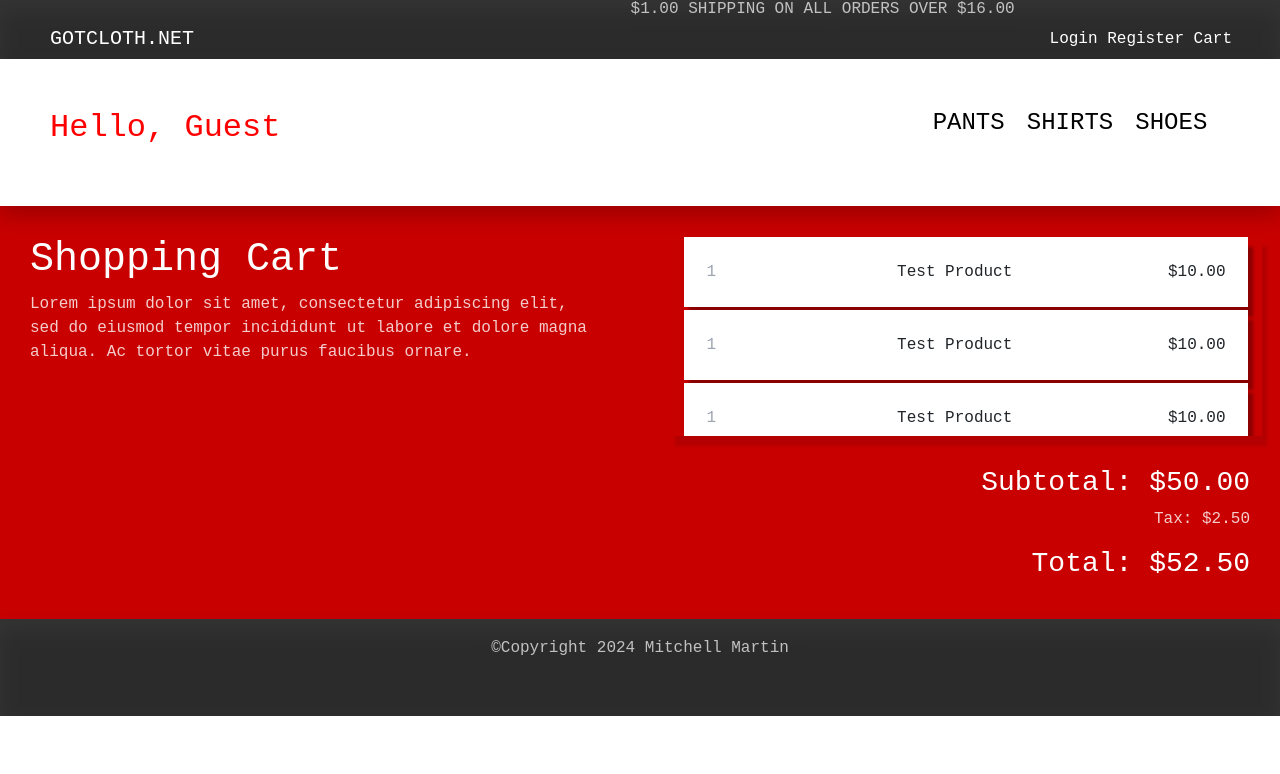
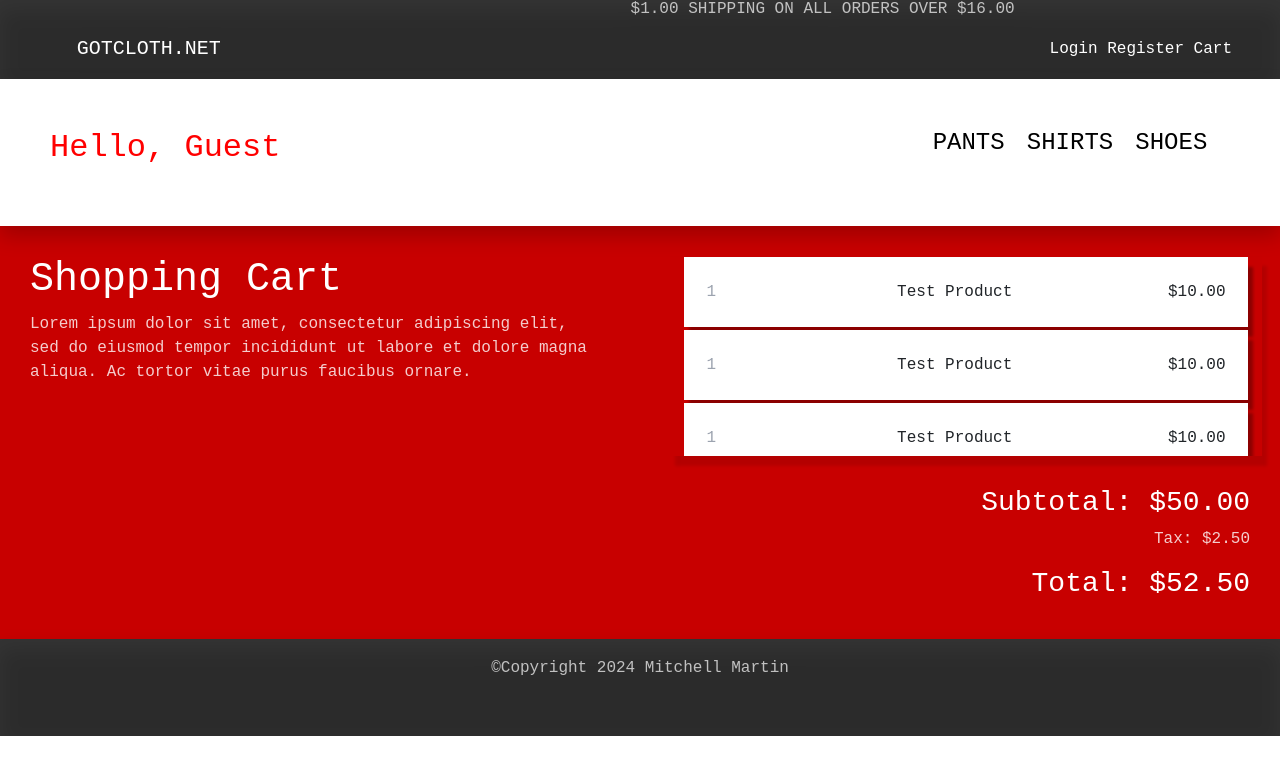
Before and after one commit to mmartin46/GotCloth, a React (Vite) app in the folder site.client/: page /cart in a window 1280 px wide. Shown: the top 774 px of the page. Built offline with nearby package versions, Linux system fonts and the light colour scheme; a web font is replaced by a local one.

Commit message:
added more functionality

```diff
--- a/site.client/src/App.css
+++ b/site.client/src/App.css
@@ -201,20 +201,22 @@ html, body {
     gap: 10px;
 }
 
-
+.lowerHeader {
+    padding-left: 6%;
+}
 
 .lowerHeader .row {
     width: 100%;
     display: flex;
     justify-content: space-between;
-    text-align: left;
-    padding-left: 50px;
+    text-align: center;
 }
 
 .end-col {
+    padding: 10px;
     display: flex;
-    align-content: end;
-    justify-content: end;
+    align-content: center;
+    justify-content: space-between;
     text-align: center;
 }
 
--- a/site.client/src/components/Header.jsx
+++ b/site.client/src/components/Header.jsx
@@ -14,13 +14,14 @@ const Header = () => {
             <div className="lowerHeader">
                 <div className="row">
                     <div className="col">
+                        <div className="row">
+                            <div className="col end-col">
+                                <div>
                                     <PlainLink to="/" fontColor="white">
                                         <h5>GOTCLOTH.NET</h5>
                                     </PlainLink>
                                 </div>
-                    <div className="col">
-                        <div className="row">
-                            <div className="col end-col">
+                                <div>
                                     <PlainLink to="/login" fontColor="white">
                                         <span>Login</span>&nbsp;
                                     </PlainLink>
@@ -31,6 +32,8 @@ const Header = () => {
                                         <span>Cart</span>
                                     </PlainLink>
                                 </div>
+
+                            </div>
                         </div>
                     </div>
                 </div>
--- a/site.client/src/components/SecondaryHeader.jsx
+++ b/site.client/src/components/SecondaryHeader.jsx
@@ -15,7 +15,7 @@ const SecondaryHeader = () => {
         <div className="secondaryHeader ">
             <div className="row">
                 <PlainLink to="/" fontColor="red">
-                    <h2 className="click-link">Hello, {username.current}</h2>
+                    <h2 ref={username}  className="click-link">Hello, {username.current}</h2>
                 </PlainLink>
             </div>
             <div className="innerLinkHeader row">
```
Lines whose indentation alone changed are shown as unchanged.
